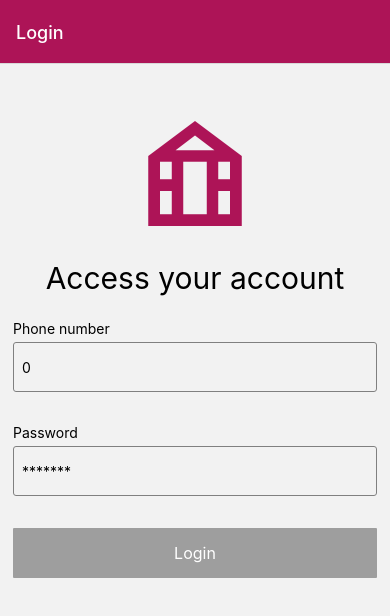
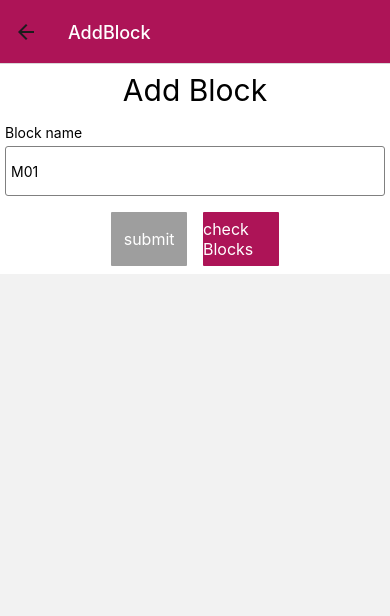
Before and after one commit to GlennOnyango/courtNative, a React Native app: screen /AddBlock in a window 390 px wide. Shown: the top 616 px of the page. Built offline with nearby package versions, Linux system fonts and the light colour scheme.

Commit message:
block added

```diff
--- a/App.js
+++ b/App.js
@@ -12,6 +12,7 @@ import User from "./pages/User";
 import GetUser from "./components/GetUser";
 import AddUser from "./components/AddUser";
 import { TextInput } from "react-native";
+import AddBlock from "./components/block/AddBlock";
 
 export default function App() {
   const stack = createNativeStackNavigator();
@@ -61,6 +62,10 @@ export default function App() {
                 />
               }}
             />
+            <stack.Screen
+              name="AddBlock"
+              component={AddBlock}
+            />
           </stack.Group>
         </stack.Navigator>
 
--- a/components/AddUser.js
+++ b/components/AddUser.js
@@ -12,7 +12,7 @@ import Button from "./Button";
 import { SelectList } from "react-native-dropdown-select-list";
 import AuthContext from "../context/AuthContext";
 import { usePost } from "../API/usePost";
-import { useNavigation,useRoute } from "@react-navigation/native";
+import { useNavigation, useRoute } from "@react-navigation/native";
 
 import * as SMS from "expo-sms";
 
@@ -62,17 +62,21 @@ export default function AddUser() {
     setUser({ ...user, [e.type]: e.text });
   };
   const submitUser = () => {
-    const newData = { [user.Phone]: { ...user, createdBy: ctx.user.id } };
+    let newData = {};
+
+    if (route.params.editUserDetails) {
+      newData = { [user.Phone]: { ...user, createdBy: ctx.user.id } };
+    } else {
+      newData = { [user.Phone]: { ...user, createdBy: ctx.user.id } };
+    }
 
     callApi("Users.json", newData);
   };
 
   useEffect(() => {
     if (route.params) {
-
-      // const {editUserDetails} = route.params;
-      // setUser({...editUserDetails})
-      console.log(route.params);
+      console.log(route.params.editUserDetails);
+      setUser({ ...route.params.editUserDetails });
     }
   }, [route.params]);
 
@@ -121,7 +125,7 @@ export default function AddUser() {
               onChangeText={(newText) =>
                 addUser({ type: "Name", text: newText })
               }
-              defaultValue={user.phoneNo}
+              defaultValue={user.Name}
               inputMode={"text"}
               keyboardType={"default"}
               maxLength={10}
@@ -153,6 +157,7 @@ export default function AddUser() {
             <SelectList
               setSelected={(val) => addUser({ type: "block", text: val })}
               data={Block}
+              defaultOption={user.block}
               placeholder={"Select Block"}
               save="value"
             />
@@ -184,6 +189,9 @@ export default function AddUser() {
               data={Role}
               placeholder={"Select Role"}
               save="value"
+              defaultOption={
+                Role[Role.findIndex((element) => element.value == user.role)]
+              }
             />
           </View>
 
@@ -197,6 +205,11 @@ export default function AddUser() {
               style={styles.input}
               placeholder={"Status"}
               save="key"
+              defaultOption={
+                Status[
+                  Status.findIndex((element) => element.key == user.status)
+                ]
+              }
             />
           </View>
 
--- a/components/GetUser.js
+++ b/components/GetUser.js
@@ -50,10 +50,10 @@ export default function GetUser() {
         for (const tel in data[user]) {
           if (search.length > 0) {
             if (tel.includes(search)) {
-              userData.push(data[user][tel]);
+              userData.push({ ...data[user][tel], userId: user });
             }
           } else {
-            userData.push(data[user][tel]);
+            userData.push({ ...data[user][tel], userId: user });
           }
         }
       }
@@ -61,7 +61,6 @@ export default function GetUser() {
     }
     return [];
   }, [data, search]);
-
 
   return (
     <TouchableWithoutFeedback onPress={Keyboard.dismiss}>
@@ -84,14 +83,19 @@ export default function GetUser() {
                   key={index}
                   style={{ width: "80%", justifyContent: "center" }}
                 >
-                  <Text style={styles.item}>{item.Name}{index}</Text>
+                  <Text style={styles.item}>
+                    {item.Name}
+                    {index}
+                  </Text>
                 </View>
                 <View style={{ width: "10%" }}>
                   <Button
                     theme="icon"
-                    onPress={()=>navigation.navigate('AddUser',{
-                      editUserDetails:item
-                    })}
+                    onPress={() =>
+                      navigation.navigate("AddUser", {
+                        editUserDetails: item,
+                      })
+                    }
                     btnIcon={<Feather name="edit" size={24} color="black" />}
                   />
                 </View>
--- /dev/null
+++ b/components/block/AddBlock.js
@@ -0,0 +1,125 @@
+import {
+  StyleSheet,
+  View,
+  Text,
+  TextInput,
+  TouchableWithoutFeedback,
+  Keyboard,
+  ScrollView,
+} from "react-native";
+import React from "react";
+import Button from "../Button";
+import AuthContext from "../../context/AuthContext";
+import { usePost } from "../../API/usePost";
+import { useNavigation, useRoute } from "@react-navigation/native";
+
+export default function AddBlock() {
+  const ctx = React.useContext(AuthContext);
+  const navigation = useNavigation();
+  const route = useRoute();
+  const [data, callApi, isLoading] = usePost();
+
+  const [block, setBlock] = React.useState({
+    blockName: "",
+    Phone: 0,
+  });
+
+  const [activateBtn, setBtnActive] = React.useState();
+
+  React.useEffect(() => {
+    setBtnActive(block.blockName.length > 0);
+  }, [block]);
+
+  const addBlock = (e) => {
+    setBlock({ ...block, [e.type]: e.text });
+  };
+
+  const submitUser = () => {
+    const newData = { ...block, createdBy: ctx.user.id };
+
+    callApi("Blocks.json", newData);
+  };
+
+  React.useEffect(() => {
+    if ("error" in data) {
+      console.log(data);
+    } else if ("name" in data) {
+      console.log(data);
+    }
+  }, [data]);
+
+  const moveUser = () => {
+    navigation.navigate("GetUser");
+  };
+
+  return (
+    <ScrollView>
+      <TouchableWithoutFeedback onPress={Keyboard.dismiss}>
+        <View style={styles.container}>
+          <Text style={{ fontSize: 30, marginVertical: 8 }}>Add Block</Text>
+
+          <View
+            style={{ marginVertical: 8, paddingHorizontal: 5, width: "100%" }}
+          >
+            <Text style={{ marginBottom: 5 }}>Block name</Text>
+
+            <TextInput
+              style={styles.input}
+              placeholder="M01"
+              onChangeText={(newText) =>
+                addBlock({ type: "blockName", text: newText })
+              }
+              defaultValue={block.blockName}
+              inputMode={"text"}
+              keyboardType={"default"}
+            />
+          </View>
+
+          <View style={styles.containerButtons}>
+            <View style={{ width: "50%", padding: 8, height: 70 }}>
+              <Button
+                theme="primary"
+                label="submit"
+                onPress={submitUser}
+                disbaled={activateBtn}
+              />
+            </View>
+            <View style={{ width: "50%", padding: 8, height: 70 }}>
+              <Button
+                theme="primary"
+                label="check Blocks"
+                disbaled={true}
+                onPress={moveUser}
+              />
+            </View>
+          </View>
+        </View>
+      </TouchableWithoutFeedback>
+    </ScrollView>
+  );
+}
+
+const styles = StyleSheet.create({
+  container: {
+    flex: 1,
+    backgroundColor: "#fff",
+    justifyContent: "center",
+    alignItems: "center",
+  },
+  containerButtons: {
+    flex: 1,
+    flexDirection: "row",
+    maxWidth: "100%",
+    justifyContent: "center",
+    alignItems: "center",
+  },
+  input: {
+    width: "100%",
+    height: 50,
+    padding: 5,
+    borderWidth: 1,
+    borderColor: "grey",
+    borderStyle: "solid",
+    borderRadius: 3,
+  },
+});
--- a/pages/Home.js
+++ b/pages/Home.js
@@ -47,8 +47,8 @@ export default function Admin({ navigation }) {
       ),
     },
     {
-      key: "House",
-      press: () => alert("house"),
+      key: "Block",
+      press: () => navigation.navigate(`AddBlock`),
       child: <FontAwesome5 name="house-user" size={32} color="#ad1457" />,
     },
     {
```
